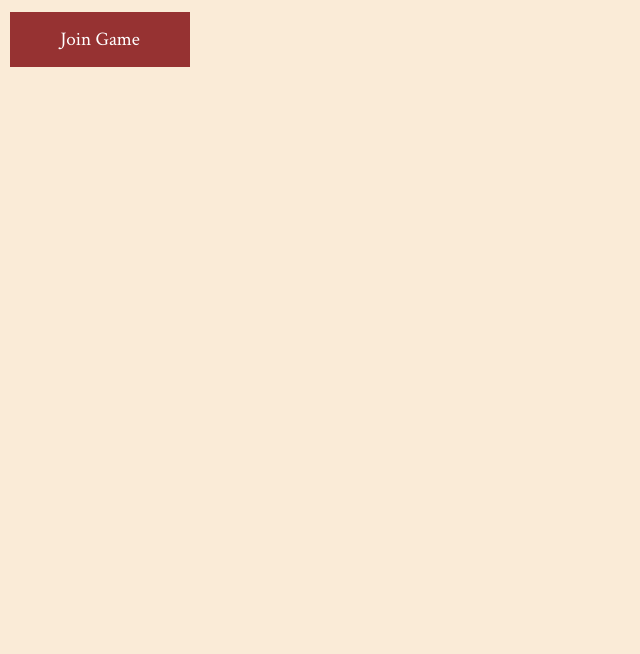
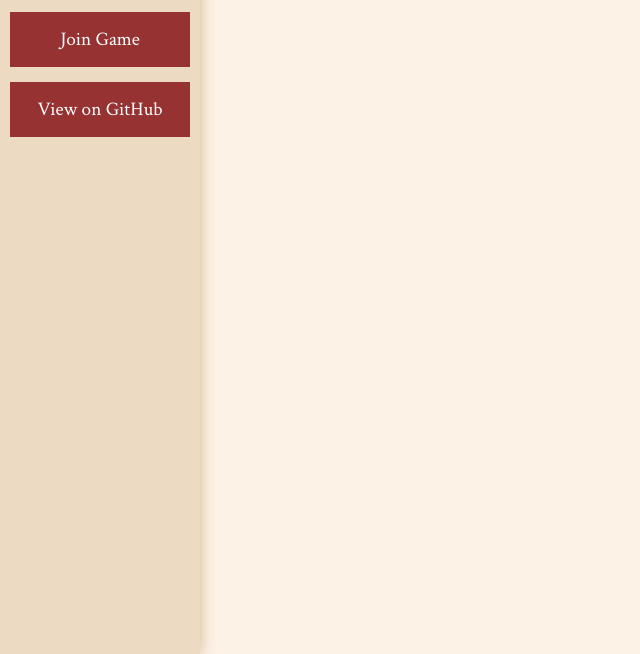
Before and after one commit to norriseldridge/ChessJS, a website: page front-end/index.html in a window 1280 px wide. Shown: the part 146-800 px from the top of the page, without its empty margins (0-640 px from the left). Drawn offline with nearby package versions, Linux system fonts and the light colour scheme.

Commit message:
Style improvements

```diff
--- a/front-end/css/style.css
+++ b/front-end/css/style.css
@@ -3,7 +3,15 @@
 body {
   text-align: center;
   font-family: 'Crimson Text', serif;
-  background-color: antiquewhite;
+  background-color: rgb(252, 242, 230);
+}
+
+a {
+  display: block;
+  color: white;
+  font-family: 'Crimson Text', serif;
+  font-size: 1.1em;
+  text-decoration: none;
 }
 
 h1 {
@@ -15,7 +23,26 @@ h1 {
   position: absolute;
   left: 0;
   top: 0;
+  bottom: 0;
   padding: 0 10px;
+  max-width: 180px;
+  background-color: rgb(236, 218, 195);
+  box-shadow: 0 0 15px tan;
+  z-index: 10;
+}
+
+.main-context {
+  width: calc(100% - 200px);
+  position: absolute;
+  right: 0;
+  top: 0;
+  bottom: 0;
+  overflow: hidden;
+  z-index: 9;
+}
+
+.subtext {
+  font-size: 0.7em;
 }
 
 .button {
@@ -104,7 +131,7 @@ h1 {
   display: block;
   width: 31px;
   height: 90px;
-  margin: -30px auto auto auto;
+  margin: -24px auto auto auto;
   z-index: 10;
   -webkit-filter: drop-shadow(0px 5px 5px rgb(30, 30, 30));
   filter: drop-shadow(0px 5px 5px rgb(30, 30, 30));
--- a/front-end/index.html
+++ b/front-end/index.html
@@ -19,10 +19,13 @@
       </div>
       <div id="session-code"></div>
       <div id="player"></div>
+      <a class="button" target="_blank" href="https://github.com/norriseldridge/ChessJS">View on GitHub</a>
     </div>
 
-    <p id="game-state"></p>
-    <div id="chessboard" style="display: none;"></div>
-    <p id="additional-message"></p>
+    <div class="main-context">
+      <p id="game-state"></p>
+      <div id="chessboard" style="display: none;"></div>
+      <p id="additional-message"></p>
+    </div>
   </body>
 </html>
--- a/front-end/scripts/client.js
+++ b/front-end/scripts/client.js
@@ -27,6 +27,7 @@ function StartNewGame() {
       $('#session-code').empty()
       $('#session-code')
         .append(`<p>Session Code: <span>${session.code}</span></p>`)
+        .append(`<p class="subtext">Share this code with a friend to play with them online</p>`)
 
       RenderBoard(session.state.board)
       DisplayGameState()
```
